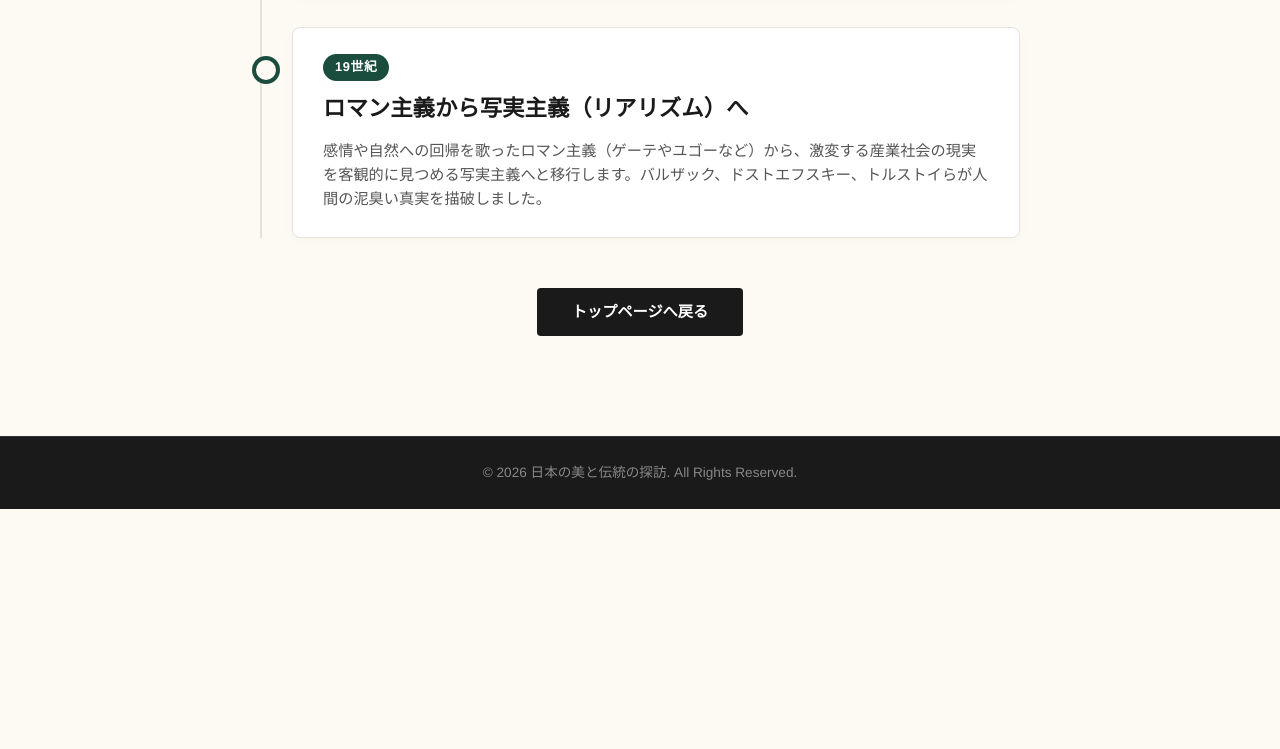
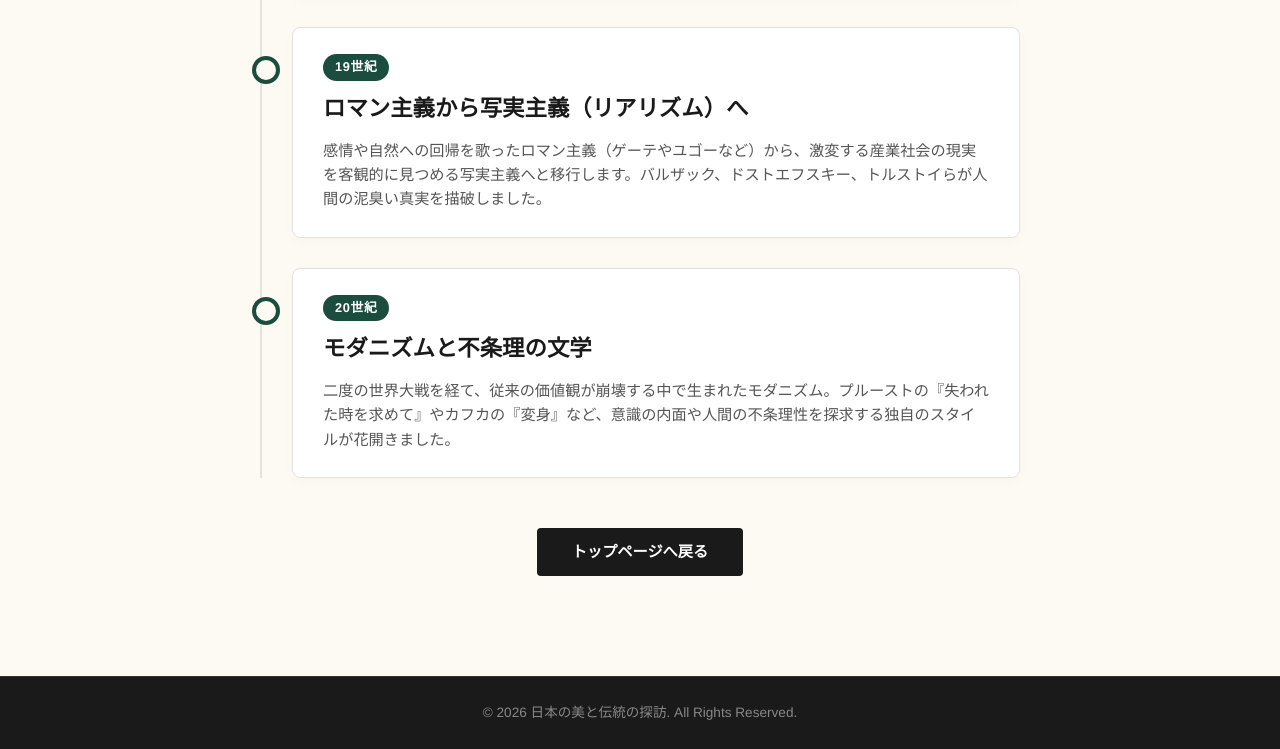
Before and after one commit to 20234108-collab/practice2-R4A104, a plain HTML site: page west_history.html in a window 1280 px wide. Shown: the part 1100-1849 px from the top of the page. Before the commit the page ends 1609 px from the top, so only its background shows below. Drawn offline with Linux system fonts and the light colour scheme.

Commit message:
コミット(feature/west-history-0005_west_history.html_追記)

```diff
--- a/west_history.html
+++ b/west_history.html
@@ -41,6 +41,12 @@
                 <h2>ロマン主義から写実主義（リアリズム）へ</h2>
                 <p>感情や自然への回帰を歌ったロマン主義（ゲーテやユゴーなど）から、激変する産業社会の現実を客観的に見つめる写実主義へと移行します。バルザック、ドストエフスキー、トルストイらが人間の泥臭い真実を描破しました。</p>
             </div>
+
+            <div class="timeline-item">
+                <div class="time-tag">20世紀</div>
+                <h2>モダニズムと不条理の文学</h2>
+                <p>二度の世界大戦を経て、従来の価値観が崩壊する中で生まれたモダニズム。プルーストの『失われた時を求めて』やカフカの『変身』など、意識の内面や人間の不条理性を探求する独自のスタイルが花開きました。</p>
+            </div>
         </section>
 
         <div class="back-home">
```
